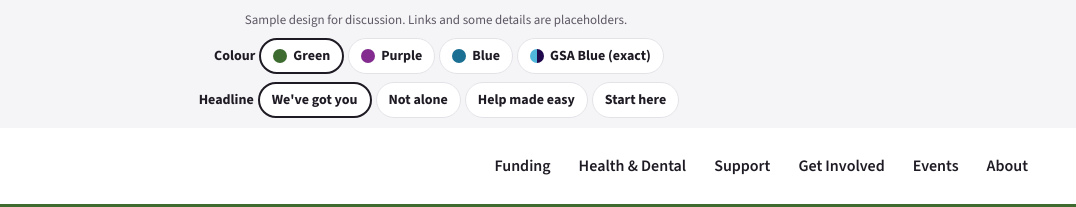
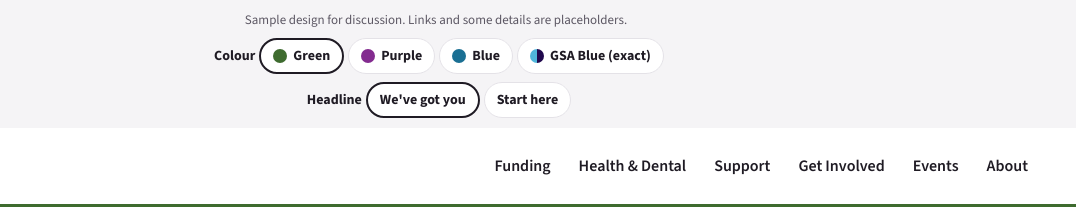
Before and after one commit to philipaopoku-ds/gsa-homepage-samples., a plain HTML site: page index.html in a window 1280 px wide. Shown: the top 207 px of the page, 204-1280 px from the left. Drawn offline with nearby package versions, Linux system fonts and the light colour scheme.

Commit message:
Add files via upload

```diff
--- a/index.html
+++ b/index.html
@@ -394,8 +394,6 @@ footer{padding-block:28px 40px}
   <span class="grp" aria-hidden="true"></span>
   <span class="lab">Headline</span>
   <button type="button" class="hl" data-h="0" aria-pressed="true">We've got you</button>
-  <button type="button" class="hl" data-h="1" aria-pressed="false">Not alone</button>
-  <button type="button" class="hl" data-h="2" aria-pressed="false">Help made easy</button>
   <button type="button" class="hl" data-h="4" aria-pressed="false">Start here</button>
 </div>
 </div></div>
```
